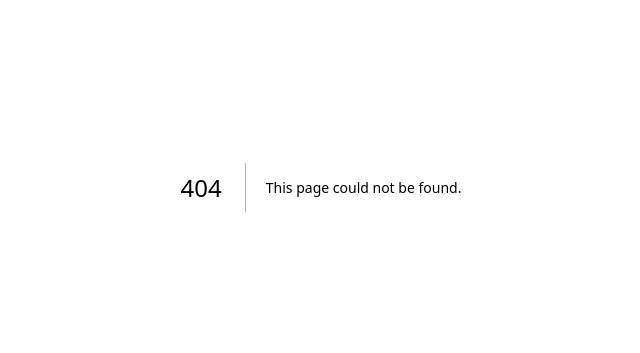
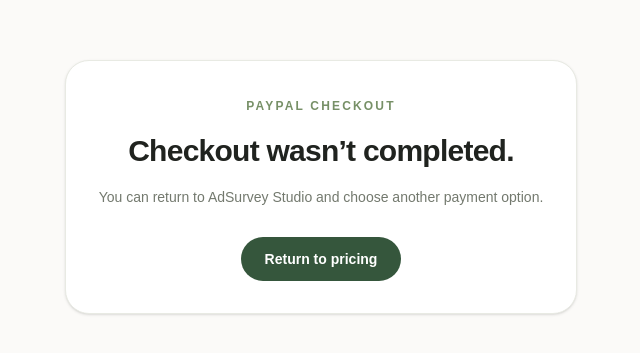
Before and after one commit to gragra198969-rgb/ai-ad-generator, a Next.js app: page /paypal/cancel in a window 1280 px wide. Before the commit this address had no page. Shown: the part 213-566 px from the top of the page, without its empty margins (319-959 px from the left). Built offline with nearby package versions, Linux system fonts and the light colour scheme.

Commit message:
Add PayPal subscription checkout: add app/paypal/cancel/page.tsx

```diff
--- /dev/null
+++ b/app/paypal/cancel/page.tsx
@@ -0,0 +1,16 @@
+import Link from "next/link";
+
+export default function PayPalCancelPage() {
+  return (
+    <main className="flex min-h-screen items-center justify-center bg-[#fbfaf8] px-5 py-16 text-[#20231f]">
+      <section className="w-full max-w-lg rounded-3xl border border-[#e8eae3] bg-white p-8 text-center shadow-sm">
+        <span className="text-xs font-semibold uppercase tracking-[.18em] text-[#779067]">PayPal checkout</span>
+        <h1 className="mt-4 text-3xl font-semibold tracking-tight">Checkout wasn’t completed.</h1>
+        <p className="mt-4 text-sm leading-6 text-[#73796e]">You can return to AdSurvey Studio and choose another payment option.</p>
+        <Link href="/#pricing" className="mt-7 inline-flex rounded-full bg-[#35563c] px-6 py-3 text-sm font-semibold text-white hover:bg-[#28452f]">
+          Return to pricing
+        </Link>
+      </section>
+    </main>
+  );
+}
```
